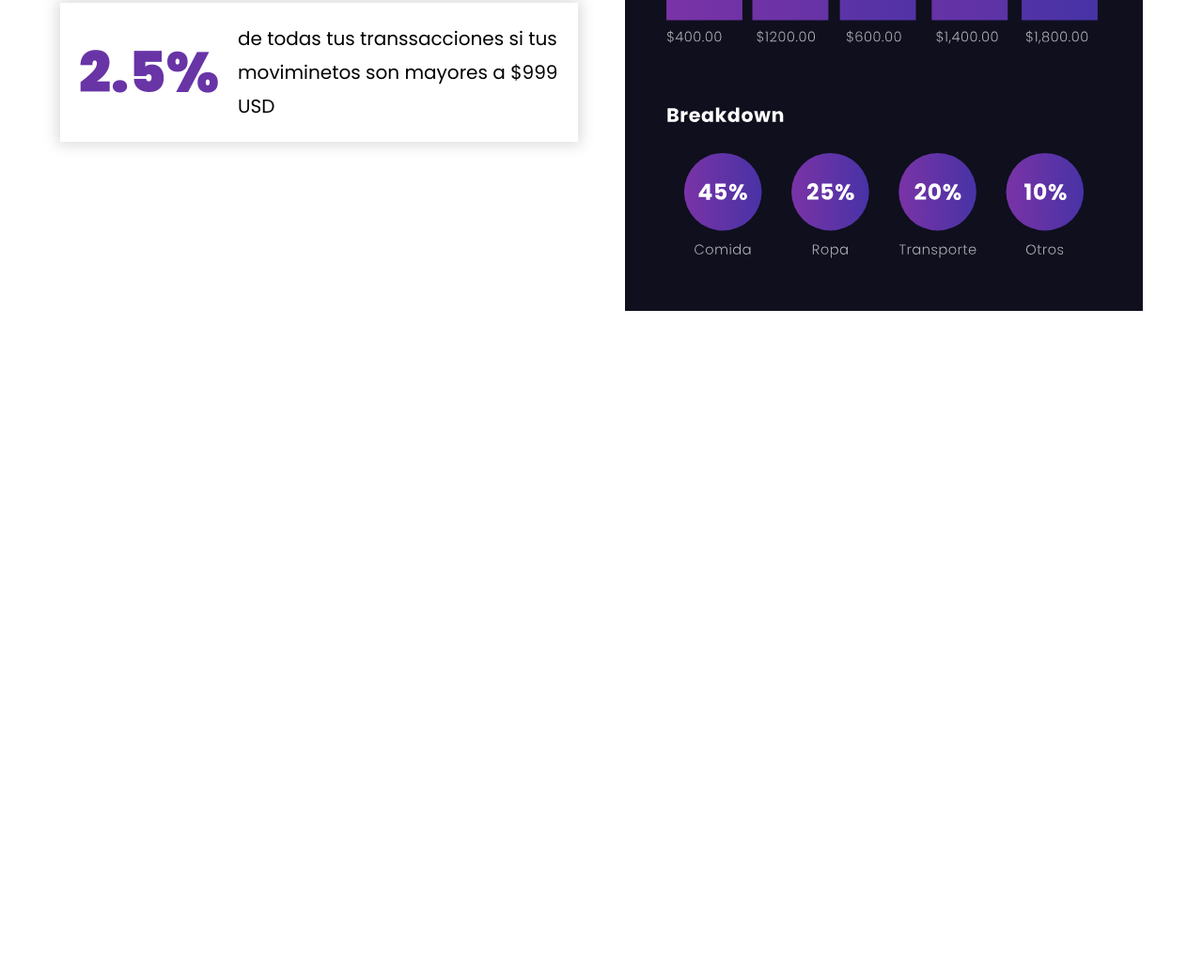
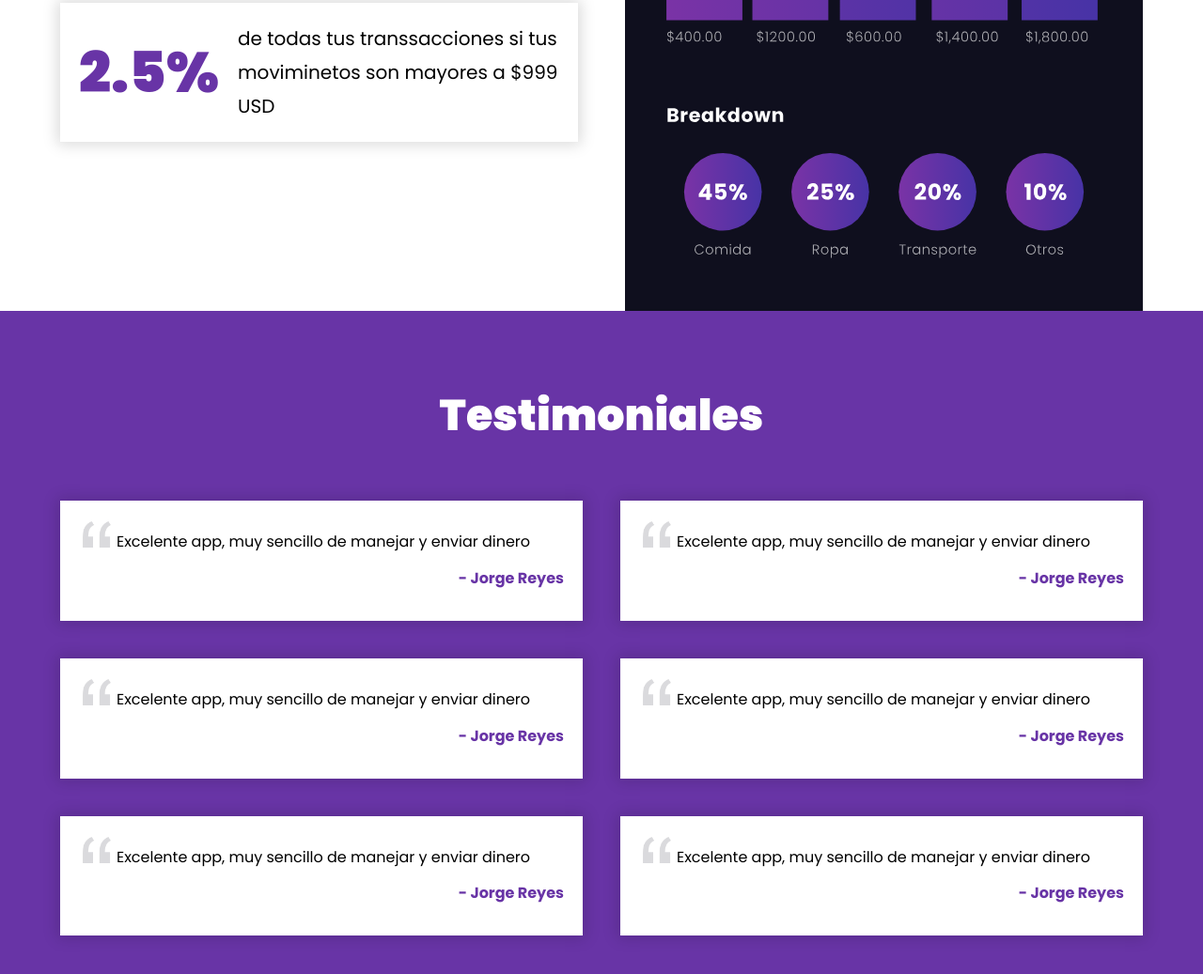
Before and after one commit to JorgeReyes02/Nucleus-eWallet, a plain HTML site: page index.html in a window 1280 px wide. Shown: the part 3743-4780 px from the top of the page at 94% size. Before the commit the page ends 4074 px from the top, so only its background shows below. Drawn offline with Linux system fonts and the light colour scheme.

Commit message:
CSS al bloque de testimoniales

```diff
--- a/css/styles.css
+++ b/css/styles.css
@@ -285,3 +285,53 @@ align-items: center;
         text-align: left;
     }
 }
+
+.testimoniales{
+    background-color: var(--primario);
+    padding:5rem 0;
+}
+.testimoniales__heading{
+    color:var(--blanco);
+}
+
+.testimoniales__grid{
+        display:grid;
+        grid-template-columns: 1fr;
+        gap: 4rem;
+}
+@media(min-width:768px){
+    .testimoniales__grid{
+        grid-template-columns: repeat(2,1fr );
+    }
+}
+
+.testimonial{
+    background-color: var(--blanco);
+    box-shadow: 0px 0px 15px 3px rgb(0 0 0 / .15);
+    padding:2rem;
+    position: relative;
+}
+
+.testimonial__autor{
+    color: var(--primario);
+    font-weight: 700;
+    text-align: right;
+    margin:1rem 0;
+}
+
+.testimonial__texto{
+    padding-left:4rem;
+    margin:1rem 0;
+}
+.testimonial__texto::before{
+    content:"";
+    background-image: url(../img/comilla.png);
+    background-size: 3rem;
+    background-position: center ;
+    background-repeat: no-repeat;
+    width: 3rem;
+    height: 3rem;
+    position:absolute;
+    top:2.1rem;
+    left:2.4rem;
+}
--- a/index.html
+++ b/index.html
@@ -115,6 +115,41 @@
             </div>
         </div>
     </section>
+    <section class="testimoniales">
+        <div class="testimoniales__contenedor">
+            <h2 class="testimoniales__heading">Testimoniales</h2>
+            <div class="testimoniales__grid">
+                <div class="testimonial">
+                    <p class="testimonial__texto">Excelente app, muy sencillo de manejar y enviar dinero</p>
+                    <p class="testimonial__autor">- Jorge Reyes</p>
+                </div>
 
+                <div class="testimonial">
+                    <p class="testimonial__texto">Excelente app, muy sencillo de manejar y enviar dinero</p>
+                    <p class="testimonial__autor">- Jorge Reyes</p>
+                </div>
+
+                <div class="testimonial">
+                    <p class="testimonial__texto">Excelente app, muy sencillo de manejar y enviar dinero</p>
+                    <p class="testimonial__autor">- Jorge Reyes</p>
+                </div>
+
+                <div class="testimonial">
+                    <p class="testimonial__texto">Excelente app, muy sencillo de manejar y enviar dinero</p>
+                    <p class="testimonial__autor">- Jorge Reyes</p>
+                </div>
+
+                <div class="testimonial">
+                    <p class="testimonial__texto">Excelente app, muy sencillo de manejar y enviar dinero</p>
+                    <p class="testimonial__autor">- Jorge Reyes</p>
+                </div>
+
+                <div class="testimonial">
+                    <p class="testimonial__texto">Excelente app, muy sencillo de manejar y enviar dinero</p>
+                    <p class="testimonial__autor">- Jorge Reyes</p>
+                </div>
+            </div>
+        </div>
+    </section>
 </body>
 </html>
```
